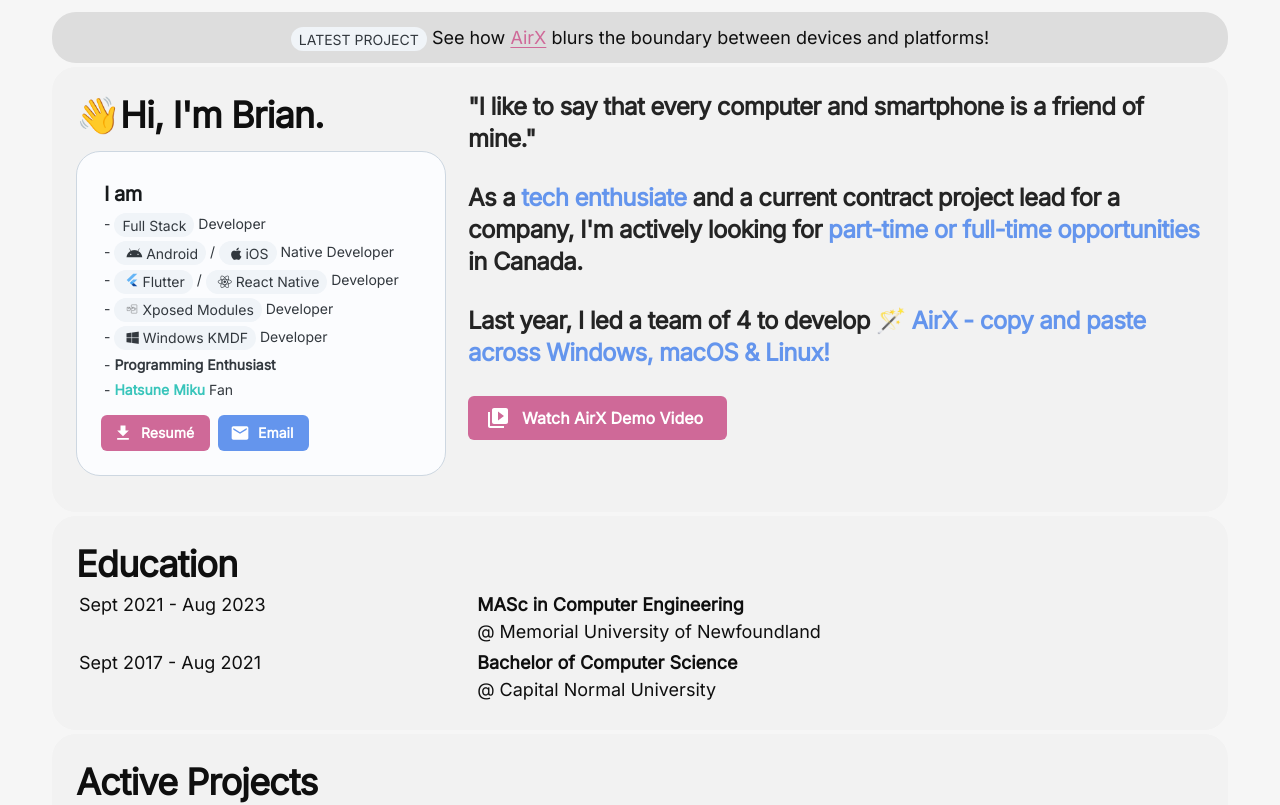
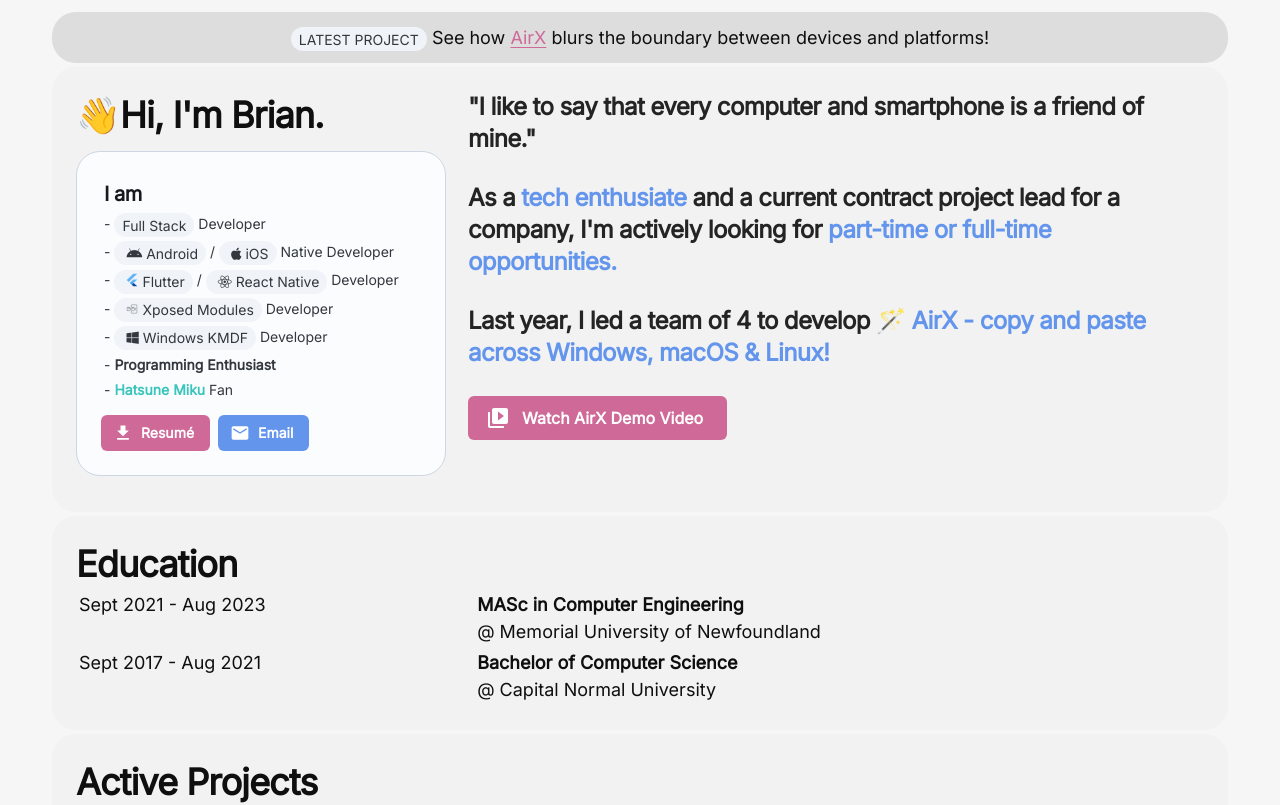
Before and after one commit to hatsune-miku/hatsune-miku.github.io, a React (Vite) app: page / in a window 1280 px wide. Shown: the top 805 px of the page. Built offline with nearby package versions, Linux system fonts and the light colour scheme.

Commit message:
Updated Portfolio

```diff
--- a/src/components/Portfolio.tsx
+++ b/src/components/Portfolio.tsx
@@ -113,8 +113,7 @@
                     As a
                     <span style={{ color: colorSecondary }}> tech enthusiate </span>
                     and a current contract project lead for a company, I'm actively looking for
-                    <span style={{ color: colorSecondary }}> part-time or full-time opportunities </span>
-                    in Canada.
+                    <span style={{ color: colorSecondary }}> part-time or full-time opportunities.</span>
                 </Typography>
 
                 <br />
```
